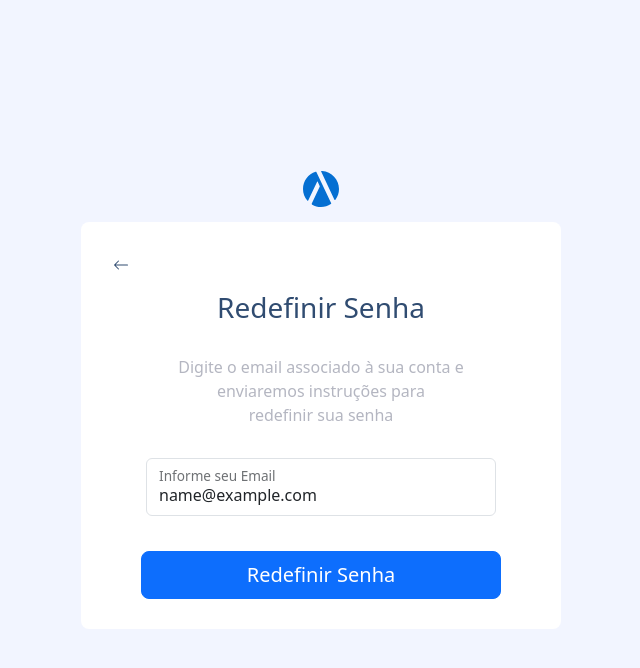
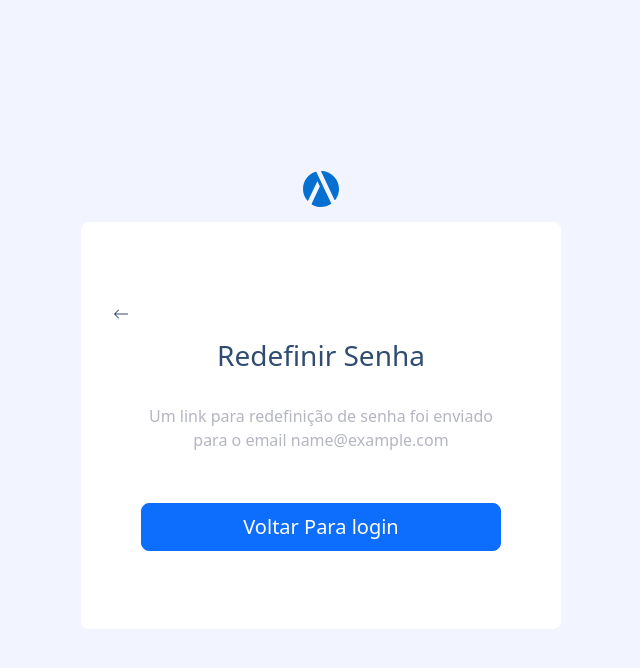
Before and after one commit to Petwiggers/LAB-Clothing-Collection, an Angular app: page /esqueciSenha in a window 1280 px wide. Both pictures are taken after typing "name@example.com" into the empty fields and a click on the button "Redefinir Senha". Shown: the top 668 px of the page, without its empty margins (319-959 px from the left). Built offline with nearby package versions, Linux system fonts and the light colour scheme.

Commit message:
"Esqueci Senha terminado"

```diff
--- a/db.json
+++ b/db.json
@@ -28,9 +28,14 @@
       "senha": "12345678"
     },
     {
-      "id": 1,
+      "id": 2,
       "email": "teste2@hotmail.com",
       "senha": "87654321"
+    },
+    {
+      "id": 3,
+      "email":"peterson@wiggers.com",
+      "senha": "00000000"
     }
   ]
 }
--- a/src/app/app.module.ts
+++ b/src/app/app.module.ts
@@ -10,7 +10,7 @@ import { SimplesComponent } from './layout/Simples/simples.component';
 import { EsqueciSenhaComponent } from './pages/Esqueci-Senha/esqueci-senha.component';
 import { LoginComponent } from './pages/Login/login.component';
 import { HomeComponent } from './pages/home/home.component';
-import { FormEsqueciSenhaComponent } from './componentes/form-esqueci-senha/form-esqueci-senha.component';
+import { FormEsqueciSenhaComponent } from './componentes/Formularios/form-esqueci-senha/form-esqueci-senha.component';
 
 @NgModule({
   declarations: [
--- a/src/app/componentes/form-esqueci-senha/form-esqueci-senha.component.html
+++ b/src/app/componentes/Formularios/form-esqueci-senha/form-esqueci-senha.component.html
@@ -9,14 +9,19 @@
     </svg></i>
     <h1 class="h3 mb-3 fw-normal">Redefinir Senha</h1>
     <div id="descricao">
-      <p>Digite o email associado à sua conta e <br> enviaremos instruções para <br> redefinir sua senha</p>
+      <p *ngIf="!submit; else emailEnviado">Digite o email associado à sua conta e <br> enviaremos instruções para <br> redefinir sua senha</p>
+      <ng-template #emailEnviado>
+        <p>Um link para redefinição de senha foi enviado <br>para o email {{formulario.value.email}}</p>
+      </ng-template>
     </div>
 
-    <div class="form-floating">
+    <div *ngIf="!submit" class="form-floating">
       <input type="email" class="form-control" id="floatingInput" placeholder="name@example.com" formControlName="email">
       <label for="floatingInput">Informe seu Email</label>
     </div>
 
-    <button class="w-75 btn btn-lg btn-primary" id="botao" type="submit">Redefinir Senha</button>
+    <button class="w-75 btn btn-lg btn-primary" id="botao" type="submit" *ngIf="!submit">Redefinir Senha</button>
+    <button routerLink="/login" class="w-75 btn btn-lg btn-primary" id="botao" type="submit" *ngIf="submit">Voltar Para login </button>
+
   </form>
 </div>
--- a/src/app/componentes/form-esqueci-senha/form-esqueci-senha.component.ts
+++ b/src/app/componentes/Formularios/form-esqueci-senha/form-esqueci-senha.component.ts
@@ -8,6 +8,7 @@ import { FormControl, FormGroup, Validators } from '@angular/forms';
 })
 export class FormEsqueciSenhaComponent {
   formulario!: FormGroup;
+  submit: boolean = false;
 
   ngOnInit(): void {
     this.criarFormulario();
@@ -19,7 +20,11 @@ export class FormEsqueciSenhaComponent {
     });
   }
   OnSubmit(){
+    if (!this.formulario.valid) {
+      alert('Formato do Email Incorreto !');
+      return
+    }
+    this.submit = true;
     console.log(this.formulario.value);
-
   }
 }
```
Also changed, not shown: src/app/componentes/Formularios/form-esqueci-senha/form-esqueci-senha.component.scss (renamed from src/app/componentes/form-esqueci-senha/form-esqueci-senha.component.scss), 1 other file (tests, documents, lock files or other folders).
